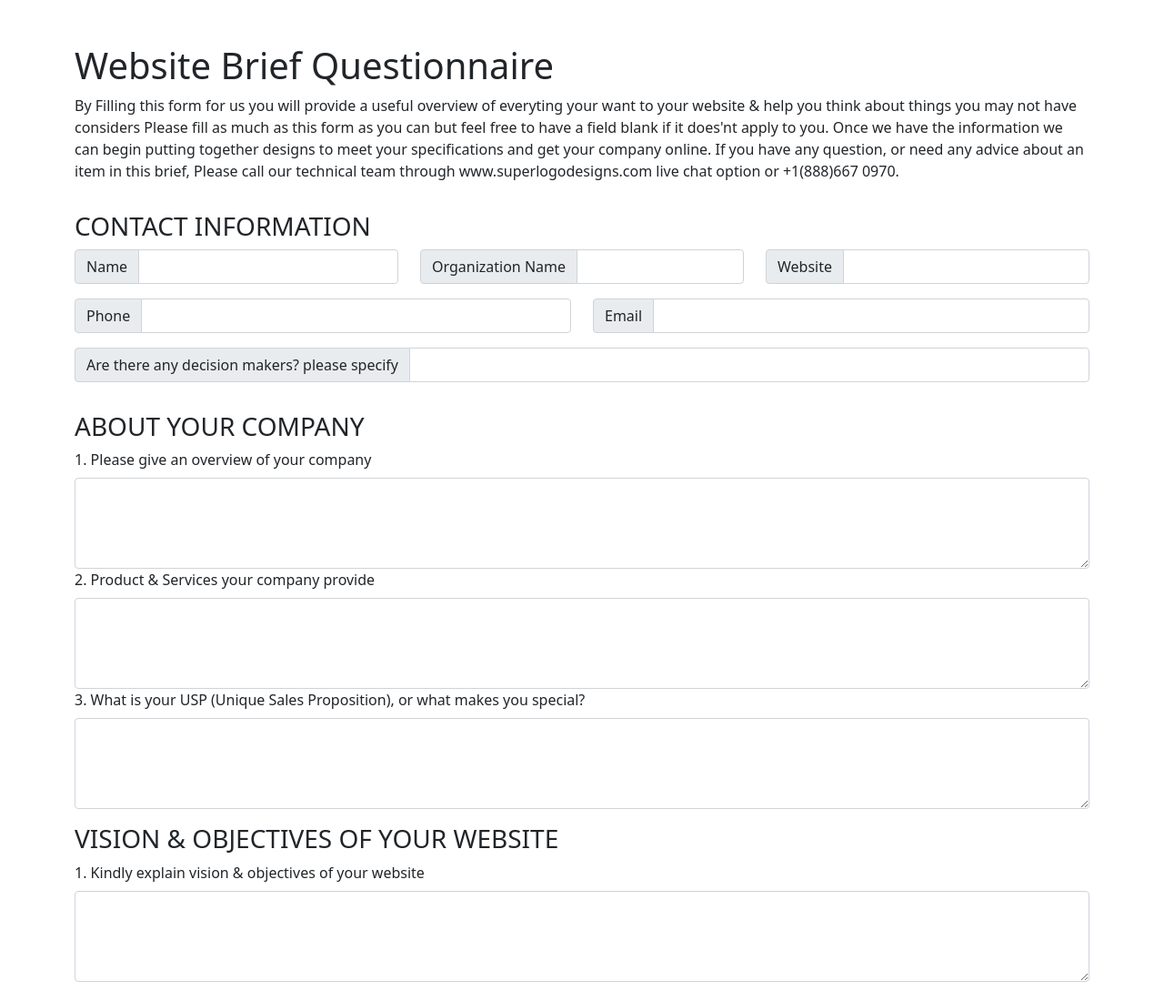
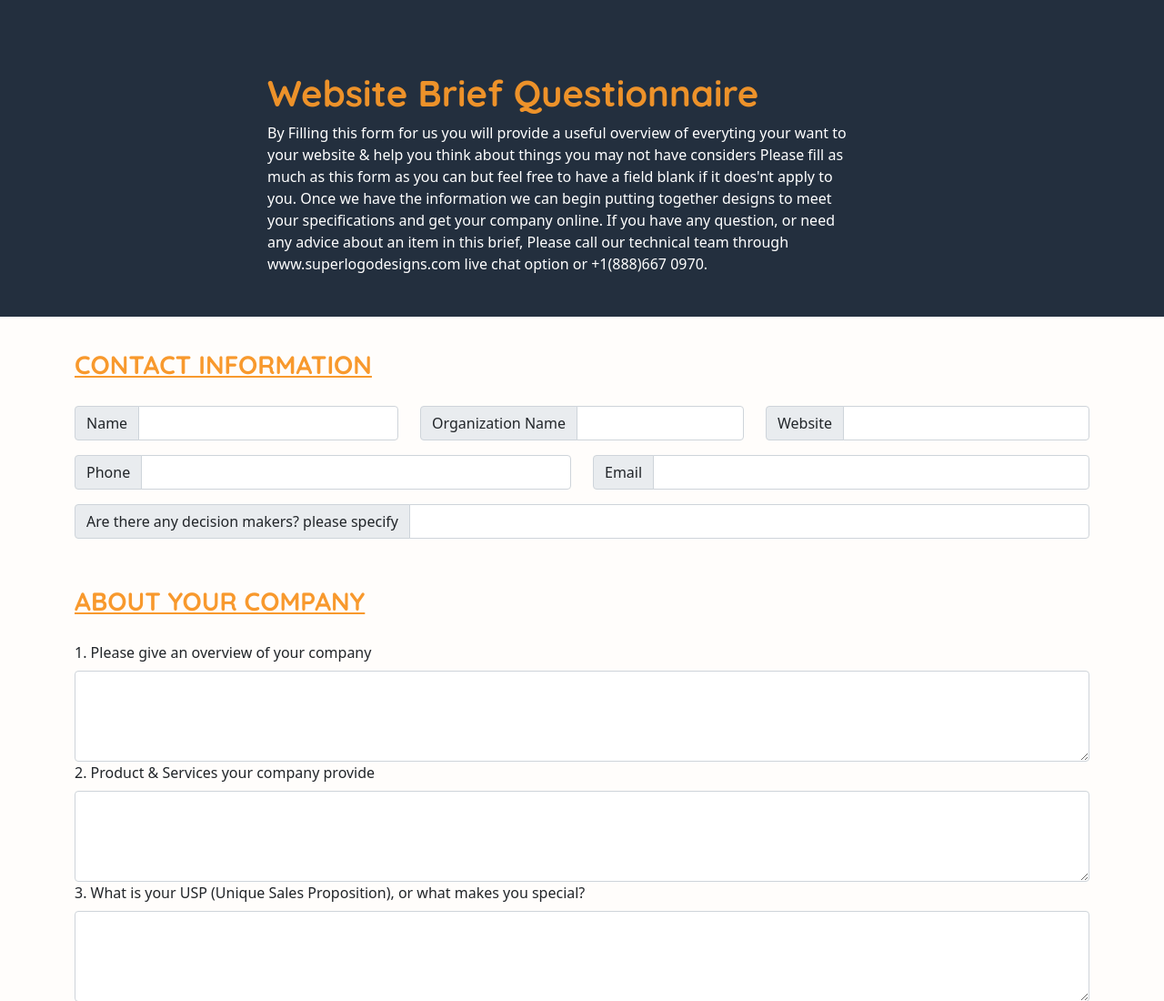
Before and after one commit to shehmirkz/form-project, a plain HTML site: page index.html in a window 1280 px wide. Shown: the top 1100 px of the page at 91% size. Drawn offline with nearby package versions, Linux system fonts and the light colour scheme.

Commit message:
added some styling css

```diff
--- a/index.html
+++ b/index.html
@@ -4,24 +4,26 @@
     <meta charset="UTF-8">
     <meta http-equiv="X-UA-Compatible" content="IE=edge">
     <meta name="viewport" content="width=, initial-scale=1.0">
-    <link rel="stylesheet" href="./style.css">
     <link href="https://cdn.jsdelivr.net/npm/bootstrap@5.1.3/dist/css/bootstrap.min.css" rel="stylesheet" integrity="sha384-1BmE4kWBq78iYhFldvKuhfTAU6auU8tT94WrHftjDbrCEXSU1oBoqyl2QvZ6jIW3" crossorigin="anonymous">
+    <link rel="stylesheet" href="style.css">
     <title>From</title>
 </head>
 
 <body>
     <section class="forms">
+        <section class="heading">
+            <div class="mt-5">
+                <h1>Website Brief Questionnaire</h1>
+                <p>By Filling this form for us you will provide a useful overview of everyting your want to your website & help you think about things you may not have considers
+                    Please fill as much as this form as you can but feel free to have a field blank if it does'nt apply to you. Once we have the information we can begin  putting
+                    together designs to meet your specifications and get your company online. If you have any question, or need any advice about an item in this brief, Please call
+                    our technical team through www.superlogodesigns.com live chat option or +1(888)667 0970.
+                </p>
+            </div>
+        </section>
         <div class="container">
             <div class="row forms">
                 <div class="col-12">
-                    <div class="heading mt-5">
-                        <h1>Website Brief Questionnaire</h1>
-                        <p>By Filling this form for us you will provide a useful overview of everyting your want to your website & help you think about things you may not have considers
-                            Please fill as much as this form as you can but feel free to have a field blank if it does'nt apply to you. Once we have the information we can begin  putting
-                            together designs to meet your specifications and get your company online. If you have any question, or need any advice about an item in this brief, Please call
-                            our technical team through www.superlogodesigns.com live chat option or +1(888)667 0970.
-                        </p>
-                    </div>
                 </div>
             </div>
 
@@ -1295,7 +1297,13 @@
                     </div>
                 </div>
 
-                <br><br>
+                <br>
+                <div class="row text-center">
+                    <div class="col-12">
+                        <button class="btn btn-lg btn-warning">Submit</button>
+                    </div>
+                </div>
+                <br>
 
         </div>
     </section>
--- a/style.css
+++ b/style.css
@@ -0,0 +1,44 @@
+@import url('https://fonts.googleapis.com/css2?family=Quicksand:wght@300;700&display=swap');
+
+.forms {
+    background-color: #ffe0bd10;
+}
+.heading {
+    background-color: #232f3e;
+    padding: 30px 294px;
+
+}
+.heading p {
+    color: #fff;
+    padding-right: 50px;
+}
+
+h1 {
+    color: #ed922a;
+    font-family: 'Quicksand', sans-serif;
+    font-weight: 700;
+}
+h3 {
+    color: #f8992d;
+    font-family: 'Quicksand', sans-serif;
+    font-weight: 700;
+    padding: 20px 0;
+    text-decoration: underline;
+}
+
+.form-control:focus {
+    color: #1b1815;
+    background-color: #fff;
+    border-color: #ecc69a;
+    outline: 0;
+    box-shadow: 0 0 0 0.25rem rgb(239 180 106 / 38%);
+}
+
+.form-check-input:checked {
+    background-color: #ed922a;
+    border-color: #0d6efd;
+}
+
+.btn-warning {
+    background-color: #ed922a !important;
+}
```
